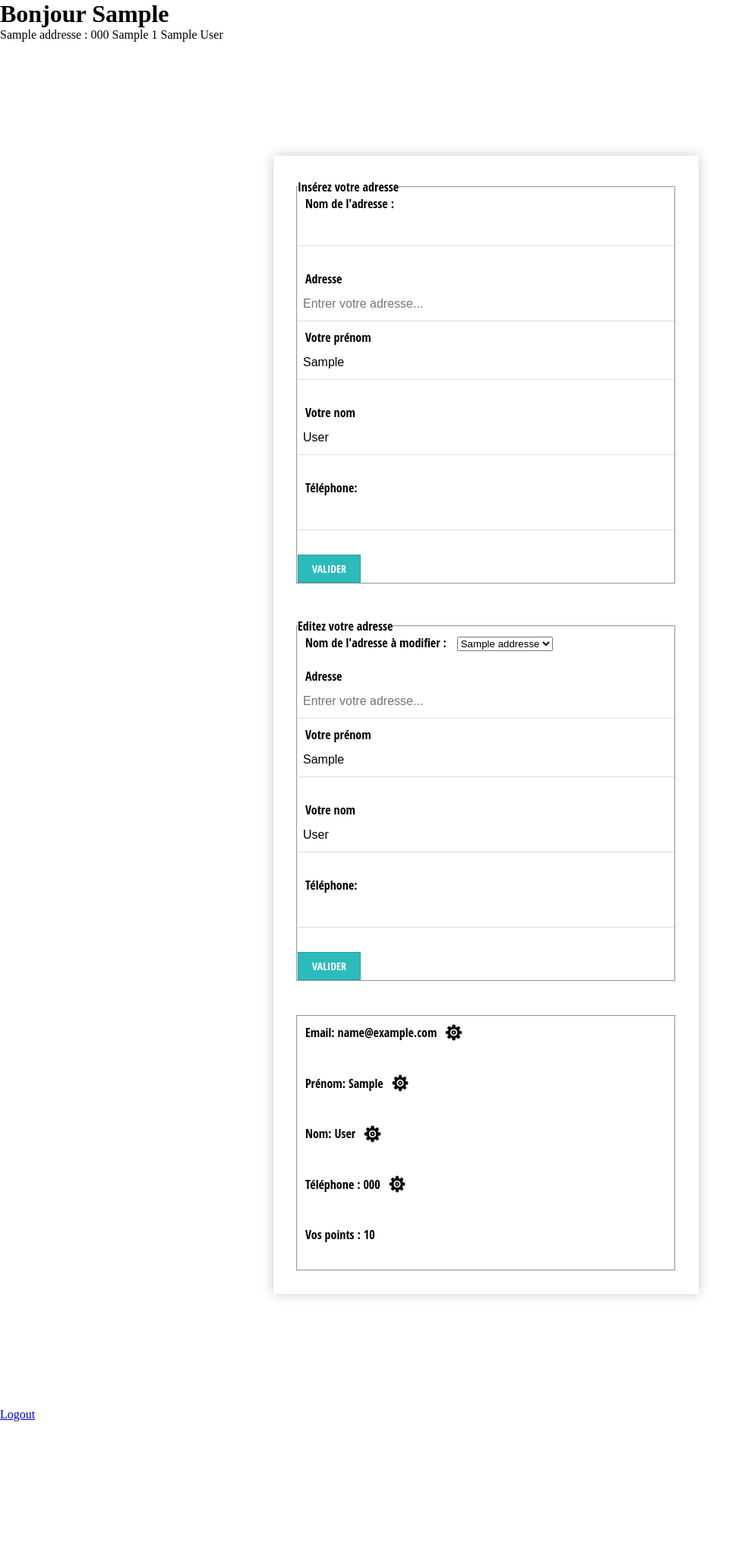
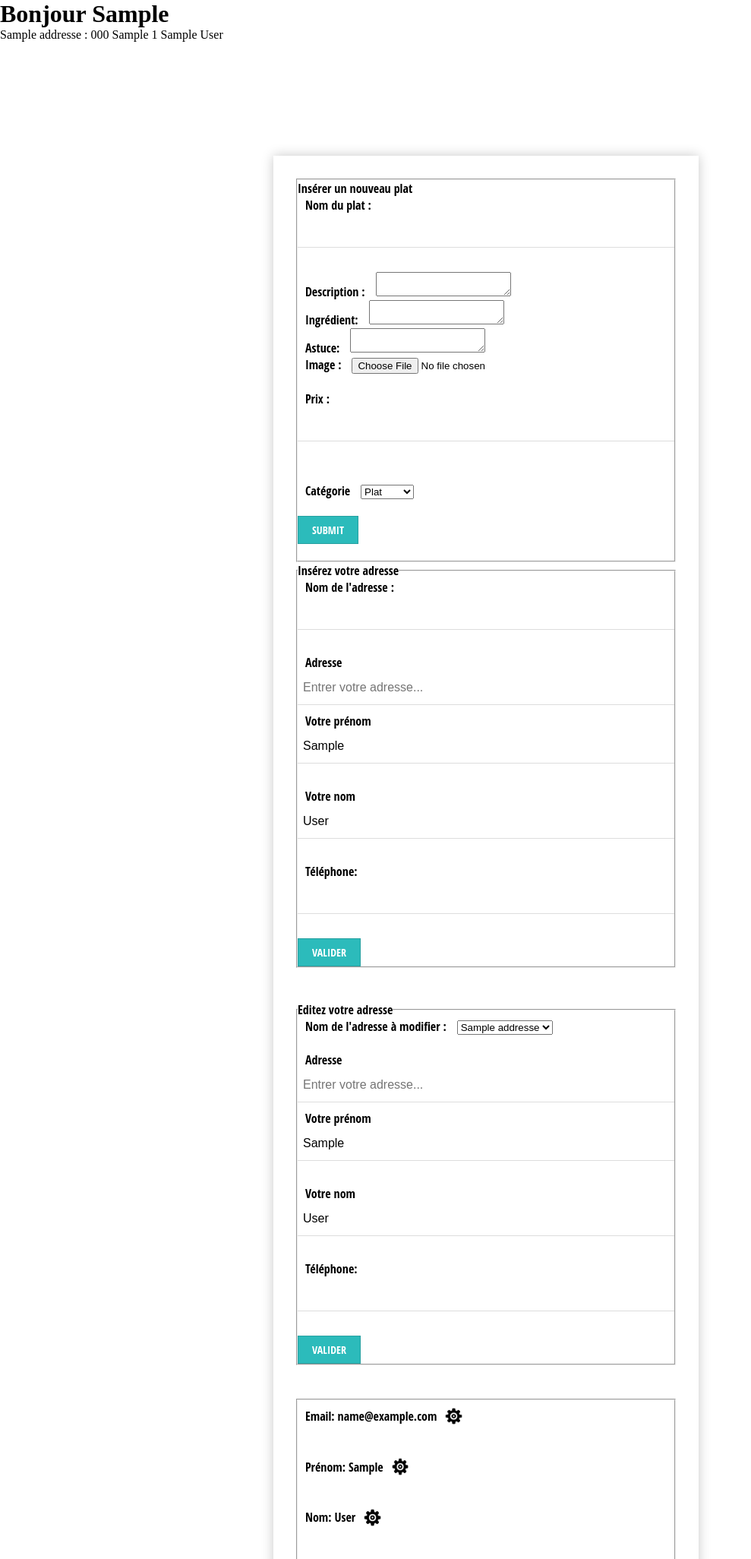
Before and after one commit to AnthonySpault/SmartEat, a PHP site: page /index.php?action=profile in a window 1280 px wide. Shown: the top 2052 px of the page at 76% size, without its empty margins (0-989 px from the left). Before the commit the page ends 1871 px from the top, so only its background shows below. Run offline with PHP 8.4, Linux system fonts and the light colour scheme; the visitor is signed in with stand-in values (Sample User, id 1); tables that the repository leaves empty hold one stand-in row (values such as "Sample post"); some libraries are stand-ins or nearby versions.

Commit message:
insert plates (display form), function manager, controller and ajax

```diff
--- a/Controller/SecurityController.php
+++ b/Controller/SecurityController.php
@@ -123,8 +123,20 @@ class SecurityController extends BaseController
                    }
 
                 }
+                if(isset($_POST['plateName'])){
+                    var_dump($_POST);
+                    $check =$manager->userCheckPlates($_POST, $_FILES);
+                    if ($check === true) {
+                        $manager->insertPlates($_POST, $_FILES);
+                        echo 'true';
+                        exit(0);
+                    }else{
+                        echo $check;
+                        exit(0);
+                    }
+                }
+
                 if(isset($_POST['firstnameAddressEdition'])){
-                    var_dump($_POST);
                     $check = $manager->userCheckAddress($_POST);
                     if($check === true){
                         $manager->addressEdition($_POST);
--- a/Model/UserManager.php
+++ b/Model/UserManager.php
@@ -46,6 +46,12 @@ class UserManager
         $data = $this->DBManager->findAllSecure('SELECT email FROM users');
         return $data;
     }
+
+ public function getPlatesByName($name){
+     $data = $this->DBManager->findOneSecure("SELECT * FROM plates WHERE name = :name",
+         ['name' => $name]);
+     return $data;
+ }
 
     public function getNameById()
     {
@@ -152,18 +158,47 @@ class UserManager
         $write = $this->writeLog('access.log', ' => function : userRegister || User ' . $user['lastname'] . ' ' . $user['firstname'] . ' just register.' . "\n");
         return true;
     }
-    public function insertPlates($data)
+    public function userCheckPlates($data, $img)
     {
+        $valid = true;
+        $errors = array();
+        $extension= array();
+        $extension = ['.jpeg','.png','.jpg','.PNG','.JPG','.JPEG'];
 
-        $user['name'] = $data['name'];
-        $user['description'] = $data['lastname'];
+
+        $extFile = strrchr(basename($img['image']['name']), '.');
+        if (empty($data['name']) OR empty($img['description']['name']) OR empty($data['description']) OR empty($data['ingredients']) OR empty($data['trick']) OR empty($data['price']) OR empty($data['category'])){
+            return "Des champs obligatoire ne sont pas remplis";
+        }
+        if(!in_array($extFile,$extension)){
+            return "Seul les images sont autoriséses";
+        }
+        $testName = $this->getPlatesByName($data['name']);
+        if ($testName){
+            return "Nom déjà utilisé";
+        }
+
+            return true;
+
+    }
+
+    public function insertPlates($data,$img)
+    {
+        $filepath = "uploads/plates_img/" . $data['name'] . strrchr(basename($img['image']['name']), '.');
+        $user['name'] = $data['plateName'];
+        $user['description'] = $data['description'];
         $user['ingredients'] = $data['ingredients'];
-        $user['trick'] = $data['trick'];
+        $user['trick'] = $data['tricks'];
+        $user['image'] = $filepath;
         $user['price'] =  $data['price'];
         $user['category'] =  $data['category'];
-
-        $this->DBManager->insert('users', $user);
+        $this->DBManager->insert('plates', $user);
         $write = $this->writeLog('access.log', ' => function : userRegister || User ' . $user['lastname'] . ' ' . $user['firstname'] . ' just register.' . "\n");
+        $req = $this->getPlatesByName($data['name']);
+        $update['image'] = "uploads/plates_img/" . $req['id'] . strrchr(basename($img['image']['name']), '.');
+        $update['id']=$req['id'];
+        $query = $this->DBManager->findOneSecure("UPDATE plates SET `image`= :image  WHERE `id` = :id", $update);
+        move_uploaded_file($img['image']['tmp_name'], $update['image']);
         return true;
     }
 
--- a/assets/js/profile.js
+++ b/assets/js/profile.js
@@ -354,3 +354,49 @@ addressEdition.submit(function () {
     }
     return false;
 });
+
+var platesForm = $('#platesForm');
+platesForm.submit(function () {
+    var formValid = true;
+    var $this = $(this);
+    console.log('ok');
+    var $category =  $( "#category option:selected").val(),
+        $ingredients = $('#ingredients').val(),
+        $description = $('#description').val(),
+        $tricks = $('#tricks').val(),
+        $name = $( "#plateName").val(),
+        $price = $('#price').val(),
+        $image = $('#image').val();
+
+console.log($image);
+    if (!nameValidation($name)) {
+        formValid = false;
+        vNotify.error({text: 'Veuillez saisir un prénom valide.', title: 'Erreur !'});
+    }
+
+    if ($category === '' || $ingredients === '' || $tricks === '' || $price === '' || $description === '' || $image  === '') {
+        vNotify.error({text: 'Champ(s) manquant(s).', title: 'Erreur !'});
+    }
+
+    var formData = new FormData(this);
+    if (formValid) {
+        $.ajax({
+            url: $this.attr('action'),
+            type: $this.attr('method'),
+            contentType: false,
+            processData: false,
+            data: formData,
+            success: function (data) {
+                if (data !== 'true') {
+                    vNotify.error({text: data, title: 'Erreur !'});
+                } else {
+                    vNotify.success({text: 'Plat bien rentré', title: 'Félicitation'});
+                    /*contentAddress.append('<div class="listAddress">' +$name + ': ' + streetNumber + ' ' +route + ' ' +
+                     postalCode+ ' ' + $firstnameAddress+ ' '+ $lastnameAddress+ ' '+ phone + ' </div>');*/
+                    platesForm[0].reset();
+                }
+            }
+        });
+    }
+    return false;
+});
--- a/views/profile.html.twig
+++ b/views/profile.html.twig
@@ -14,6 +14,49 @@
     </div>
 
     <div id="form">
+        {% if user.role == 'admin' %}
+        <div id="new_article" class="content">
+            <fieldset class="fieldsetSend">
+            <div class="insert_article">
+                <p>Insérer un nouveau plat</p>
+                </div>
+
+
+
+                    <form action="?action=profile" method="POST" enctype="multipart/form-data" id="platesForm">
+                        <label for="plateName">  Nom du plat :</label>
+                        <input type="text" name="plateName" id="plateName"><br>
+                        <label for="description">Description :</label>
+                        <textarea name="description" id="description"></textarea><br>
+                        <label for="ingredients">Ingrédient:</label>
+                        <textarea name="ingredients" id="ingredients"></textarea><br>
+                        <label for="tricks">Astuce:</label>
+                        <textarea name="tricks" id="tricks"></textarea><br>
+                        <label for="image">  Image :</label>
+                        <input type="file" name="image" id="image"><br><br>
+                        <label for="price">  Prix :</label>
+                        <input type="text" name="price" id="price"><br><br>
+                        <label for="category"> Catégorie</label>
+                        <select name="category" id="category">
+
+                                <option value="dish">Plat</option>
+                                <option value="dessert">Dessert</option>
+                                <option value="drink">Boisson</option>
+
+                        </select><br><br>
+
+                        <input class="custom-btn" type="submit">
+                        <br><br>
+                    </form>
+
+
+            </fieldset>
+            </div>
+        {%  endif %}
+
+
+
+
 
             <fieldset class="fieldsetSend">
                 <legend> Insérez votre adresse</legend>
```
Also changed, not shown: 1 other file.
